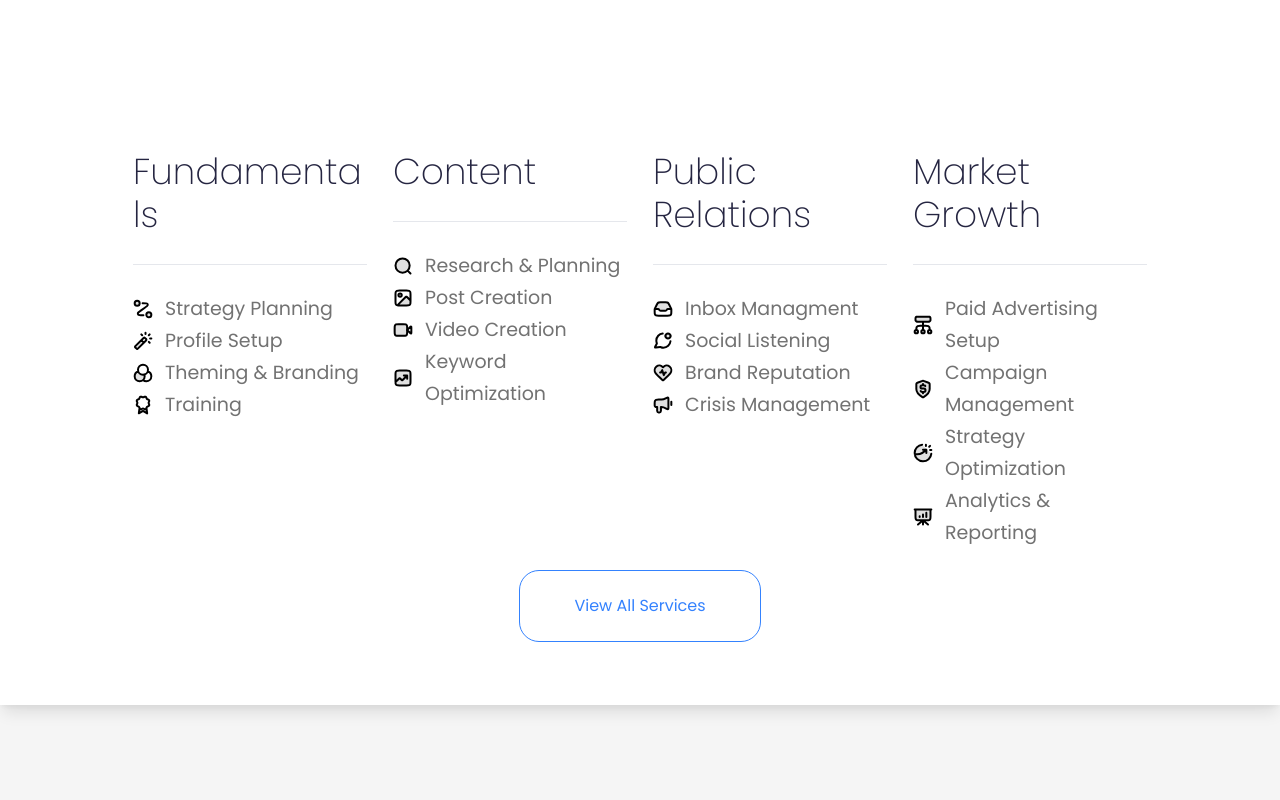
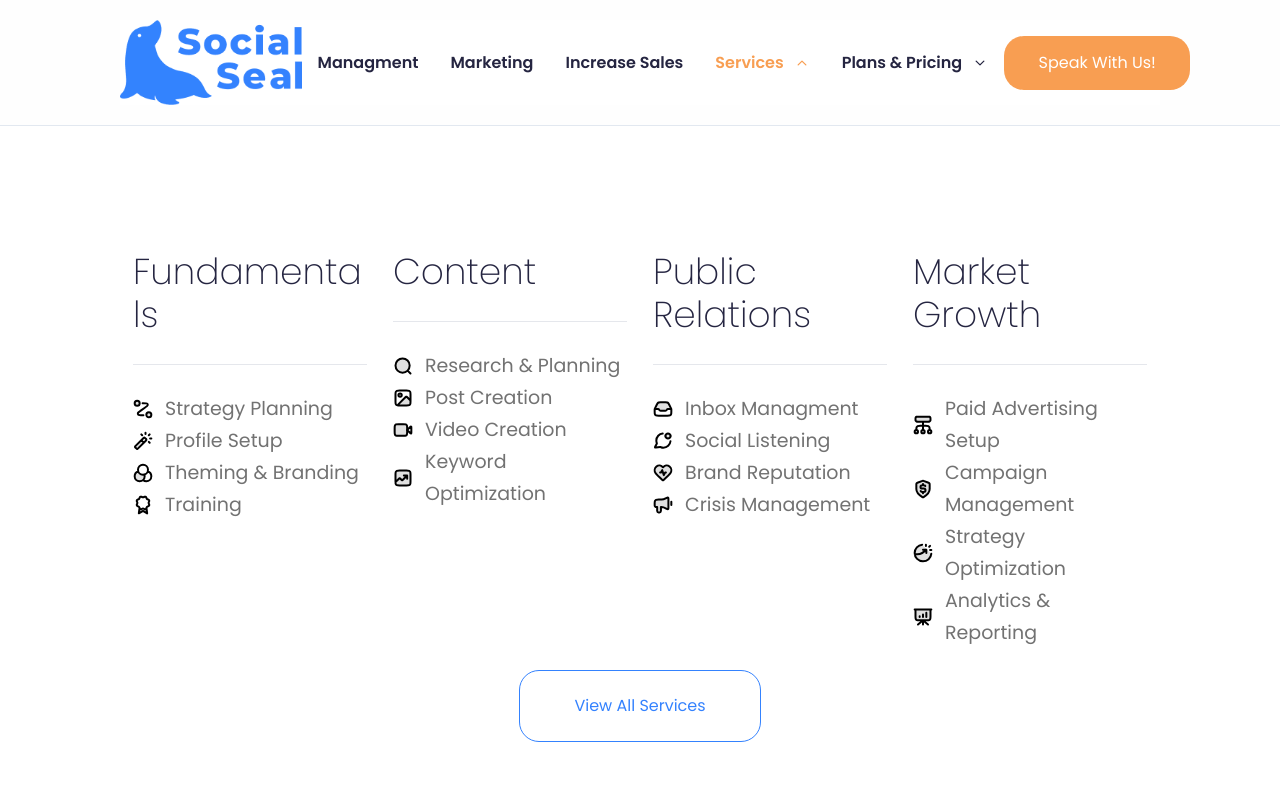
Before and after one commit to OlaServ/social-seal, a Next.js app: page / in a window 1280 px wide. Both pictures are taken after a click on the button "Services". Shown: the top 800 px of the page. Built offline with nearby package versions, Linux system fonts and the light colour scheme.

Commit message:
fixed bugs related to elements stack

```diff
--- a/components/mega-menu/mega-menu-drawer/mega-menu-drawer.elements.ts
+++ b/components/mega-menu/mega-menu-drawer/mega-menu-drawer.elements.ts
@@ -6,8 +6,16 @@ import {
   Heading,
   List,
   ListItem,
+  DrawerContent,
 } from "@chakra-ui/react";
 import { Button } from "@/components/button/button";
+import { menuHeight } from "@/theme/globals";
+
+const Content = styled(DrawerContent, {
+  baseStyle: {
+    mt: menuHeight,
+  }
+})
 
 
 const Body = styled(DrawerBody, {
@@ -18,6 +26,7 @@ const Body = styled(DrawerBody, {
     px: "120px",
     gridTemplateRows: {base: "auto auto auto",lg: "90% 10%"},
     pb: "84px",
+
   },
 });
 
@@ -92,6 +101,7 @@ const CTAButton = styled(Button, {
 });
 
 export const MegaMenuDrawerElements = {
+  Content,
   Body,
   Section,
   Title,
--- a/components/mega-menu/mega-menu-drawer/mega-menu-drawer.tsx
+++ b/components/mega-menu/mega-menu-drawer/mega-menu-drawer.tsx
@@ -25,7 +25,7 @@ export const MegaMenuDrawer = ({
       closeOnEsc
       placement="top"
     >
-      <DrawerContent pt="100px">
+      <el.Content pt="100px">
         <el.Body gridTemplateColumns={{base: "50% 50%", lg: `repeat(${sections.length}, 1fr)`}}>
           {sections.map((section, idx) => {
             const { title, description, sectionElements } = section;
@@ -56,7 +56,7 @@ export const MegaMenuDrawer = ({
             <el.CTAButton>View All Services</el.CTAButton>
           </el.BottomRow>
         </el.Body>
-      </DrawerContent>
+      </el.Content>
       <DrawerOverlay bg="secondary.whiteOverlay" opacity="0.2" zIndex="100" />
     </Drawer>
   );
--- a/components/mega-menu/mega-menu-navigation/mega-menu-navigation.tsx
+++ b/components/mega-menu/mega-menu-navigation/mega-menu-navigation.tsx
@@ -25,7 +25,7 @@ export const MegaMenuNavigation = ({
 }: IMegaMenuNavigationProps) => {
   const breakpoint = useBreakpoint();
   const isDesktop =
-    breakpoint !== "base" && breakpoint !== "sm" && breakpoint !== "md";
+    breakpoint !== "base" && breakpoint !== "sm" ;
 
   const MappedLinks = data.map((dataItem, index) => (
     <MegaMenuLink
@@ -63,7 +63,7 @@ export const MegaMenuNavigation = ({
           ))}
           {breakpoint === "base" && <MegaMenuCTAButton fullWidth />}
         </el.Container>
-        {activeElementIndex !== null && (
+        {activeElementIndex !== null && !isDesktop && (
           <Drawer
             isOpen={isSideMenuOpen}
             onClose={onCloseSideMenu}
--- a/components/mega-menu/mega-menu.elements.ts
+++ b/components/mega-menu/mega-menu.elements.ts
@@ -16,7 +16,7 @@ const Container = styled(Flex, {
     flexDirection: "column",
     alignItems: "center",
     justifyContent: "center",
-    zIndex: "100",
+    zIndex: {base: "100", md: "6000"},
   },
 });
 
```
